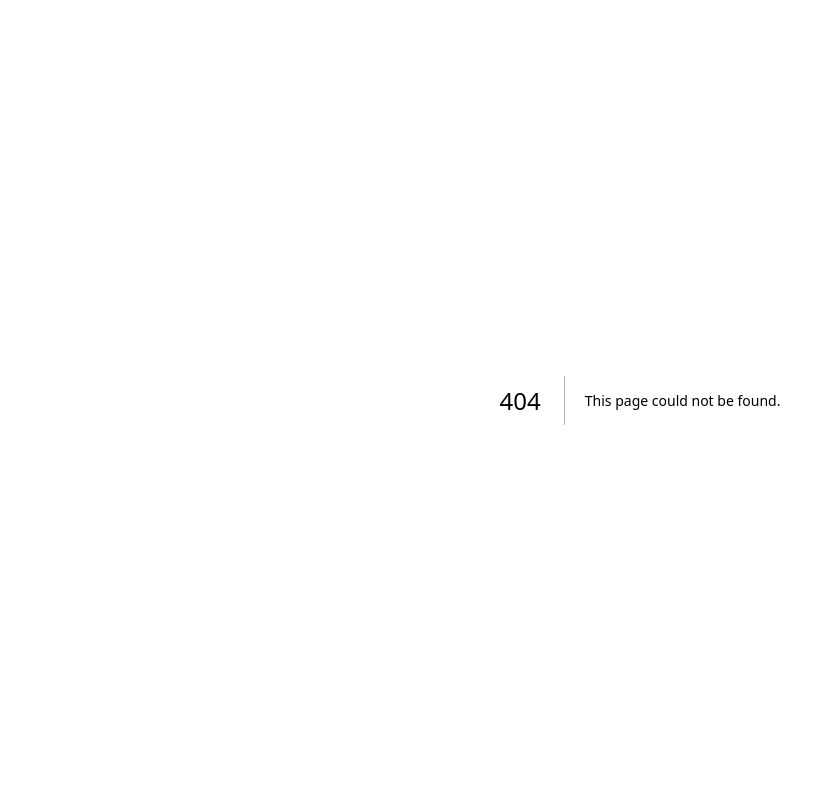
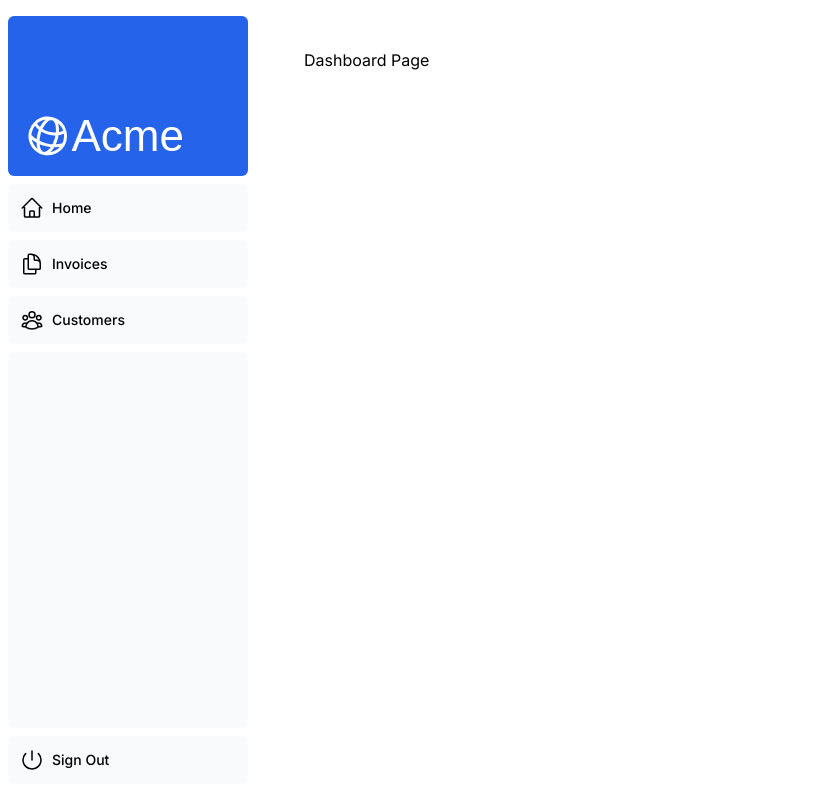
Before and after one commit to marcobejarano/nextjs-dashboard, a Next.js app: page /dashboard in a window 1280 px wide. Before the commit this address had no page. Shown: the whole page, without its empty margins (0-835 px from the left). Built offline with nearby package versions, Linux system fonts and the light colour scheme; a web font is replaced by a local one.

Commit message:
Add dashboard view

```diff
--- /dev/null
+++ b/app/dashboard/customers/page.tsx
@@ -0,0 +1,5 @@
+const Page = () => {
+  return <p>Customers Page</p>;
+};
+
+export default Page;
--- /dev/null
+++ b/app/dashboard/invoices/page.tsx
@@ -0,0 +1,5 @@
+const Page = () => {
+  return <p>Invoices Page</p>;
+};
+
+export default Page;
--- /dev/null
+++ b/app/dashboard/layout.tsx
@@ -0,0 +1,21 @@
+import { ReactNode } from "react"
+import SideNav from "../ui/dashboard/sidenav"
+
+const Layout = ({
+  children
+}: {
+  children: ReactNode
+}) => {
+  return (
+    <div className="flex h-screen flex-col md:flex-row md:overflow-hidden">
+      <div className="w-full flex-none md:w-64">
+        <SideNav />
+      </div>
+      <div className="flex-grow p-6 md:overflow-y-auto md:p-12">
+        { children }
+      </div>
+    </div>
+  );
+};
+
+export default Layout;
--- /dev/null
+++ b/app/dashboard/page.tsx
@@ -0,0 +1,5 @@
+const Page = () => {
+  return <p>Dashboard Page</p>;
+};
+
+export default Page;
--- a/app/layout.tsx
+++ b/app/layout.tsx
@@ -8,7 +8,7 @@
   children: ReactNode;
 }) => {
   return (
-    <html lang="eng">
+    <html lang="en">
       <body className={ `${ inter.className } antialiased` }>
         { children }
       </body>
--- /dev/null
+++ b/app/ui/dashboard/nav-links.tsx
@@ -0,0 +1,47 @@
+import {
+  DocumentDuplicateIcon,
+  HomeIcon,
+  UserGroupIcon
+} from "@heroicons/react/24/outline";
+
+// Map of links to display in the side navigation.
+// Depending on the size of the application, this would be stored in a database.
+const links = [
+  {
+    name: 'Home',
+    href: '/dashboard',
+    icon: HomeIcon
+  },
+  {
+    name: 'Invoices',
+    href: '/dashboard/invoices',
+    icon: DocumentDuplicateIcon,
+  },
+  {
+    name: 'Customers',
+    href: '/dashboard/customers',
+    icon: UserGroupIcon,
+  },
+];
+
+const NavLinks = () => {
+  return (
+    <>
+      { links.map((link) => {
+        const LinkIcon = link.icon;
+        return (
+          <a
+            key={ link.name }
+            href={ link.href }
+            className="flex h-[48px] grow items-center justify-center gap-2 rounded-md bg-gray-50 p-3 text-sm font-medium hover:bg-sky-100 hover:text-blue-600 md:flex-none md:justify-start md:p-2 md:px-3"
+          >
+            <LinkIcon className="w-6" />
+            <p className="hidden md:block">{ link.name }</p>
+          </a>
+        );
+      }) }
+    </>
+  );
+};
+
+export default NavLinks;
--- /dev/null
+++ b/app/ui/dashboard/sidenav.tsx
@@ -0,0 +1,31 @@
+import Link from "next/link";
+import { PowerIcon } from "@heroicons/react/24/outline";
+import AcmeLogo from "../acme-logo";
+import NavLinks from "./nav-links";
+
+const SideNav = () => {
+  return (
+    <div className="flex h-full flex-col px-3 py-4 md:px-2">
+      <Link
+        className="mb-2 flex h-20 items-end justify-start rounded-md bg-blue-600 p-4 md:h-40"
+        href="/"
+      >
+        <div className="w-32 text-white md:w-40">
+          <AcmeLogo />
+        </div>
+      </Link>
+      <div className="flex grow flex-row justify-between space-x-2 md:flex-col md:space-x-0 md:space-y-2">
+        <NavLinks />
+        <div className="hidden h-auto w-full grow rounded-md bg-gray-50 md:block"></div>
+        <form>
+          <button className="flex h-[48px] w-full grow items-center justify-center gap-2 rounded-md bg-gray-50 p-3 text-sm font-medium hover:bg-sky-100 hover:text-blue-600 md:flex-none md:justify-start md:p-2 md:px-3">
+            <PowerIcon className="w-6" />
+            <div className="hidden md:block">Sign Out</div>
+          </button>
+        </form>
+      </div>
+    </div>
+  );
+};
+
+export default SideNav;
```
